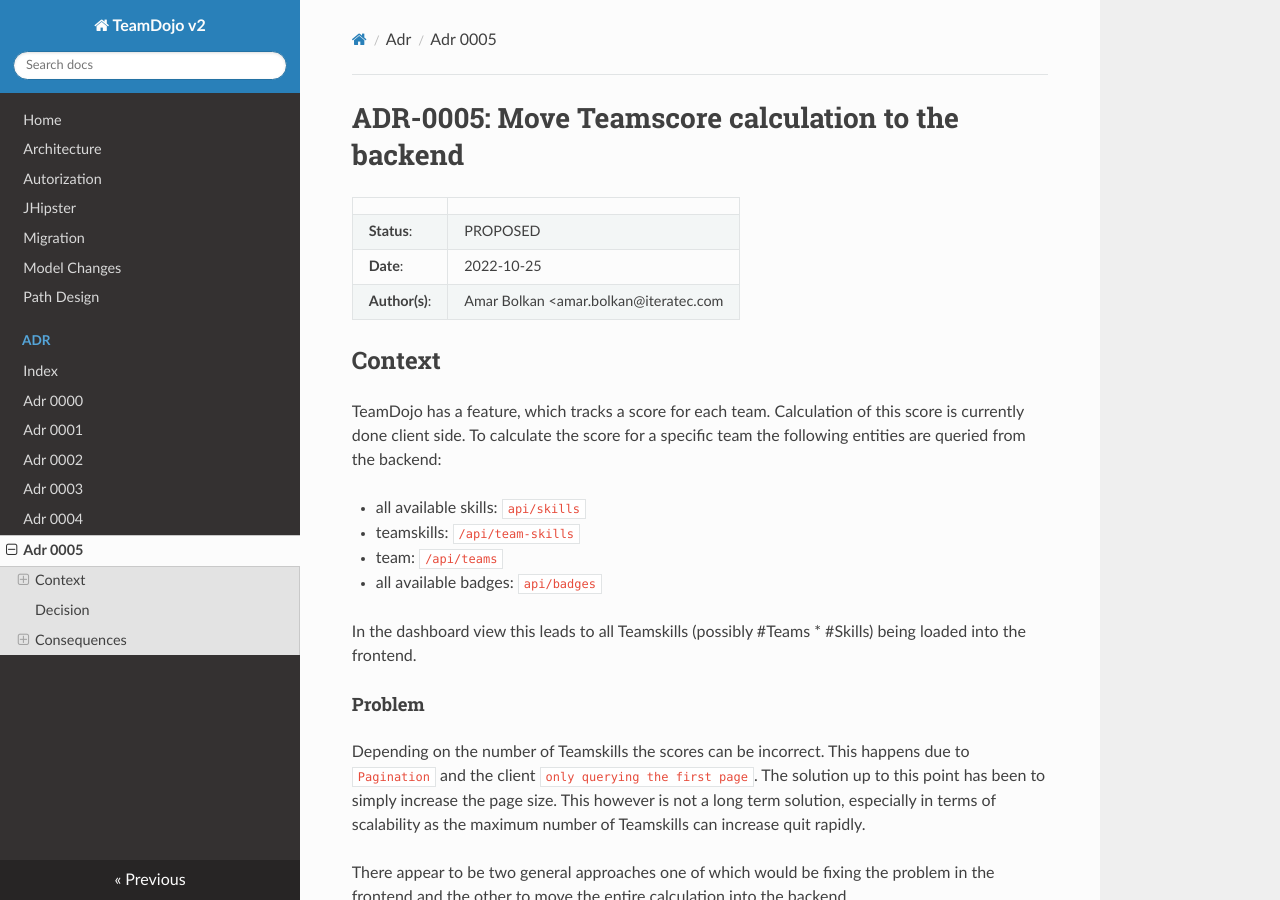
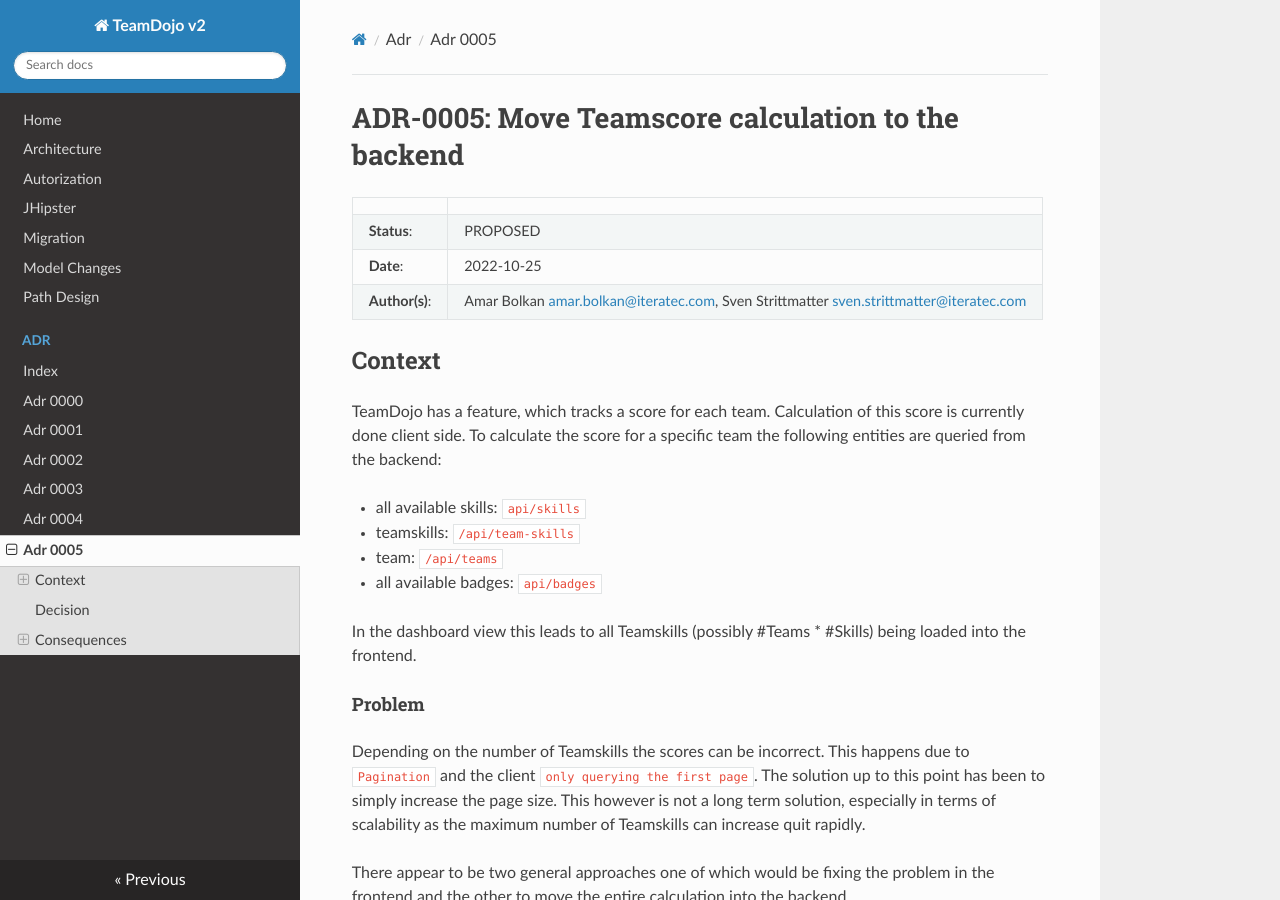
Before and after one commit to iteratec/TeamDojo, an MkDocs documentation site: the page built from docs/adr/adr_0005.md, in a window 1280 px wide and 900 px high. Built offline with MkDocs 1.6.1, drawn with Linux system fonts in a browser that asks for light colours; nearby versions of some CDN libraries; part of the change alters nothing that is shown.

Commit message:
Add my self as author to ADR-5
Signed-off-by: Sven Strittmatter <sven.strittmatter@iteratec.com>

```diff
--- a/docs/adr/adr_0005.md
+++ b/docs/adr/adr_0005.md
@@ -5,18 +5,11 @@ SPDX-License-Identifier: Apache-2.0
 -->
 # ADR-0005: Move Teamscore calculation to the backend
 
-<!--
-  Use one of the ADR status parameter based on status
-  Please add a cross-reference link to the new ADR on 'superseded' ADR.
-  e.g.: [ADR superseded by](ADR-NNNN.md)
--->
-| <!-- -->       | <!-- -->                              |
-|----------------|---------------------------------------|
-| **Status**:    | PROPOSED                              |
-| **Date**:      | 2022-10-25                            |
-| **Author(s)**: | Amar Bolkan <amar.bolkan@iteratec.com |
-
-
+| <!-- -->       | <!-- -->                                                                                   |
+|----------------|--------------------------------------------------------------------------------------------|
+| **Status**:    | PROPOSED                                                                                   |
+| **Date**:      | 2022-10-25                                                                                 |
+| **Author(s)**: | Amar Bolkan <amar.bolkan@iteratec.com>, Sven Strittmatter <sven.strittmatter@iteratec.com> |
 
 ## Context
 
```
